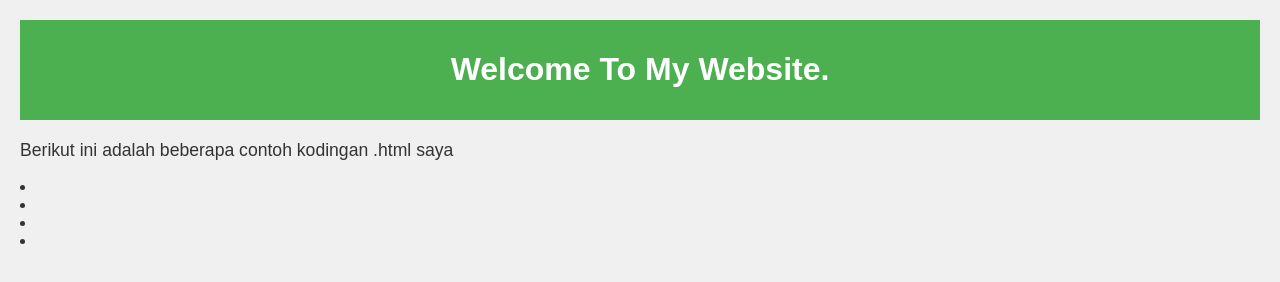
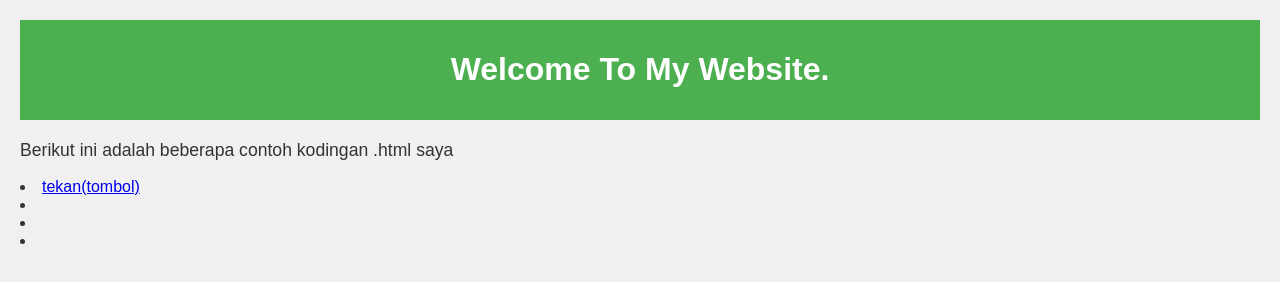
Before and after one commit to raharjayaka-commits/nyaka, a plain HTML site: page index.html in a window 1280 px wide. Drawn offline with Linux system fonts and the light colour scheme.

Commit message:
Update index.html

```diff
--- a/index.html
+++ b/index.html
@@ -34,7 +34,7 @@
     </header>
     <main>
         <p>Berikut ini adalah beberapa contoh kodingan .html saya</p>
-        <li><a href="button.html"></li>
+        <li><a href="button.html">tekan(tombol)</li>
         <li><a href="#"></li>
         <li><a href="#"></li>
         <li><a href="#"></li>
```
